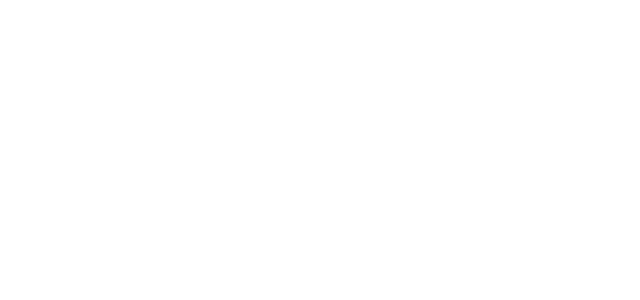
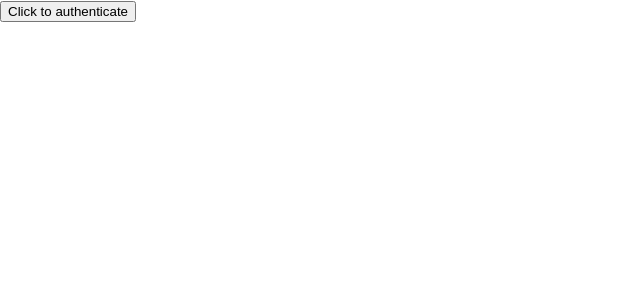
Before and after one commit to MatildaMared/ljudio, a React (Vite) app in the folder frontend/: page / in a window 1280 px wide. Shown: the top 300 px of the page, without its empty margins (0-640 px from the left). Built offline with nearby package versions, Linux system fonts and the light colour scheme.

Commit message:
add simple context functionality

```diff
--- /dev/null
+++ b/frontend/context/UserContext.jsx
@@ -0,0 +1,23 @@
+import React, { createContext, useState, useEffect } from "react";
+
+export const UserContext = createContext();
+
+export const UserProvider = ({ children }) => {
+	const [context, setContext] = useState({
+		isAuthenticated: null,
+		user: {},
+	});
+
+	function updateContext(updates) {
+		setContext((prevState) => {
+			return {
+				...prevState,
+				...updates,
+			};
+		});
+	}
+
+	const value = [context, updateContext];
+
+	return <UserContext.Provider value={value}>{children}</UserContext.Provider>;
+};
--- a/frontend/src/App.jsx
+++ b/frontend/src/App.jsx
@@ -1,16 +1,23 @@
-import React from 'react';
-import Player from './components/Player'
+import React, { useContext } from "react";
+import Player from "./components/Player";
 
+import { UserContext } from "../context/UserContext";
 
 function App() {
+	const [context, updateContext] = useContext(UserContext);
+	console.log(context);
 
-
-  return (
-    <div className="App">
-      <Player videoId ='z4WCaWJgOqM' />
-
-    </div>
-  )
+	return (
+		<div className="App">
+			<button
+				onClick={() => {
+					updateContext({ isAuthenticated: true });
+				}}>
+				Click to authenticate
+			</button>
+			<Player videoId="z4WCaWJgOqM" />
+		</div>
+	);
 }
 
 export default App;
--- a/frontend/src/main.jsx
+++ b/frontend/src/main.jsx
@@ -1,11 +1,14 @@
-import React from 'react'
-import ReactDOM from 'react-dom'
-import './index.css'
-import App from './App'
+import React from "react";
+import ReactDOM from "react-dom";
+import "./index.css";
+import { UserProvider } from "../context/UserContext";
+import App from "./App";
 
 ReactDOM.render(
-  <React.StrictMode>
-    <App />
-  </React.StrictMode>,
-  document.getElementById('root')
-)
+	<React.StrictMode>
+		<UserProvider>
+			<App />
+		</UserProvider>
+	</React.StrictMode>,
+	document.getElementById("root")
+);
```
